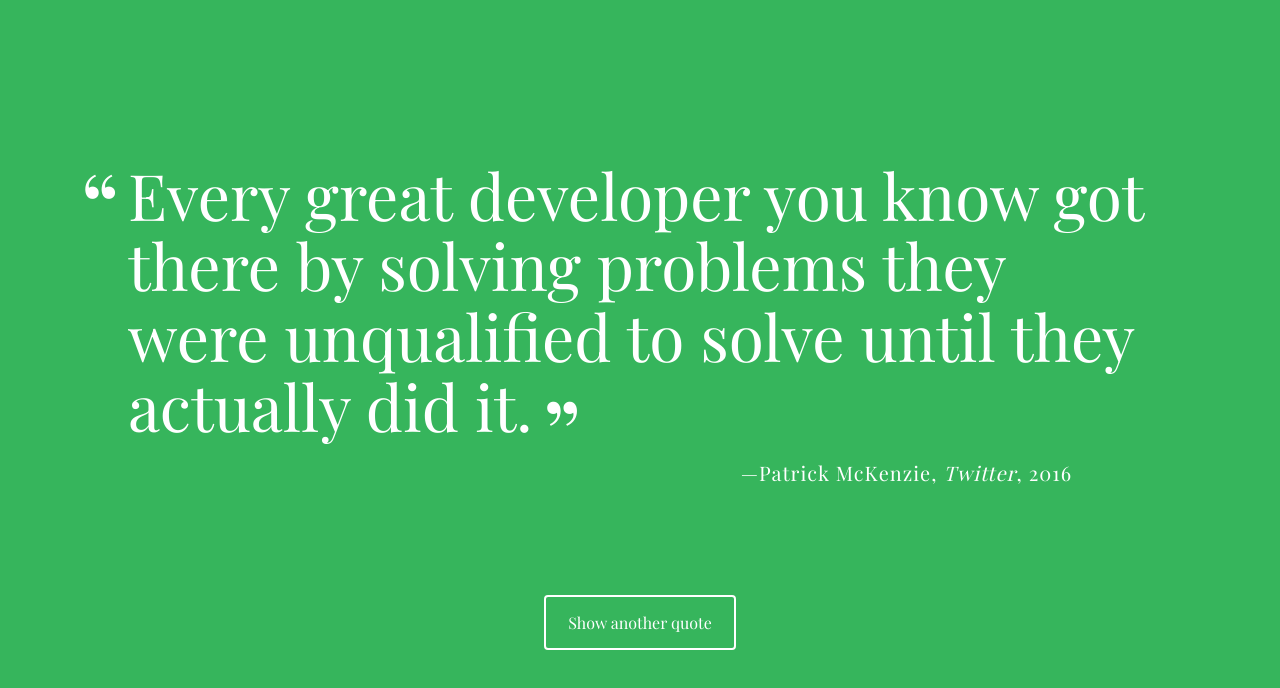
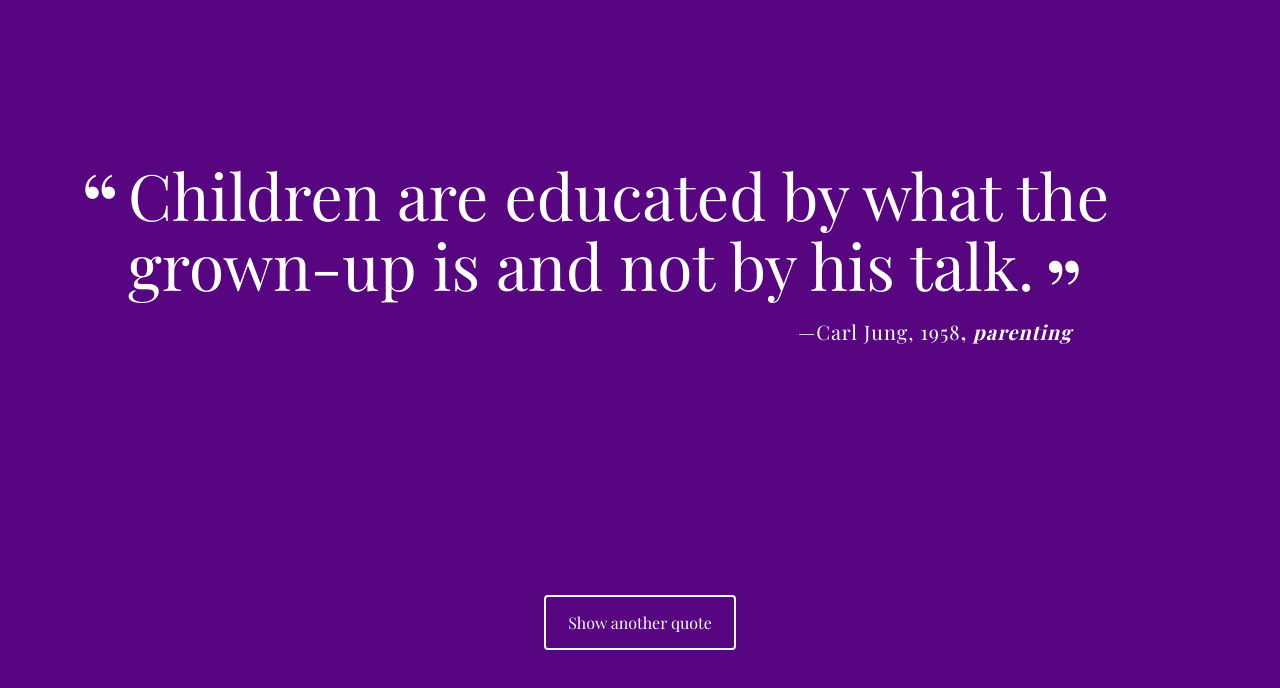
Before and after one commit to chinyeek/random_quote_generator, a plain HTML site: page index.html in a window 1280 px wide. Both pictures are taken after a click on the button "Show another quote". Drawn offline with nearby package versions, Linux system fonts and the light colour scheme; a web font is replaced by a local one.

Commit message:
Completed project

```diff
--- a/css/styles.css
+++ b/css/styles.css
@@ -71,6 +71,16 @@ body {
   font-style: normal;
 }
 
+.tag {
+  font-weight: bold;
+  font-style: italic;
+}
+
+.tag:before {
+  content: ", ";
+  font-style: normal;
+}
+
 #loadQuote {
   position: fixed;
   width: 12em;
--- a/index.html
+++ b/index.html
@@ -13,7 +13,7 @@
 
     <div id="quote-box">
       <p class="quote">Every great developer you know got there by solving problems they were unqualified to solve until they actually did it.</p>
-      <p class="source">Patrick McKenzie<span class="citation">Twitter</span><span class="year">2016</span></p>
+      <p class="source">Patrick McKenzie<span class="citation">Twitter</span><span class="year">2016</span><span class="tag">technology</span></p>
     </div>
 
     <button id="loadQuote">Show another quote</button>
--- a/js/script.js
+++ b/js/script.js
@@ -15,8 +15,50 @@ project 1 - A Random Quote Generator
   Use console.log() to log your array of quotes to the console.
 ***/
 
+//create the array of quote objects, with source, citation, year and tags.
 
-
+var quotes = [
+  {
+    quote: 'Life isn\'t about getting and having, it\'s about giving and being.',
+    source: 'Kevin Kruse',
+    citation: 'Forbes',
+    year: '2010',
+    tags: 'life'
+  },
+  {
+    quote: 'Every child is an artist. The problem is how to remain an artist once he grows up.',
+    source: 'Pablo Picasso',
+    citation: 'parenting.com',
+    year: '1965',
+    tags: 'parenting'
+  },
+  {
+    quote: 'Children are educated by what the grown-up is and not by his talk.',
+    source: 'Carl Jung',
+    year: '1958',
+    tags: 'parenting'
+  },
+  {
+    quote: 'Life is what happens to you while you\'re busy making other plans.',
+    source: 'John Lennon',
+    citation: 'Lennon remembers',
+    year: '1971',
+    tags: 'life'
+  },
+  {
+    quote: 'You don\'t have to be great to start, but you have to start to be great.',
+    source: 'Zig Ziglar',
+    citation: 'learninginbloom.com',
+    year: '2019',
+    tags: 'learning'
+  },
+  {
+    quote: 'Tell me and I forget. Teach me and I remember. Involve me and I learn.',
+    source: 'Benjamin Franklin',
+    citation: 'Wiki',
+    tags: 'learning'
+  }
+];
 
 /***
   Create the `getRandomQuote` function to:
@@ -24,8 +66,23 @@ project 1 - A Random Quote Generator
    - Cse the random number to `return` a random quote object from the `quotes` array.
 ***/
 
+//create the 'getRandomQuote' function to return a random quote from the array.
 
+function getRandomQuote () {
+  var randomNumber = Math.floor(Math.random() * quotes.length);
+  return quotes[randomNumber];
+}
 
+//create the 'getRandomColor' function to return a random color for the background and button
+
+function getRandomColor () {
+  var colorArray = [];
+  for (var i = 0; i < 3; i++) {
+    colorArray.push(Math.floor(Math.random() * 256));
+  }
+  var randomColor = 'rgb( ' + colorArray.join() + ' )';
+  return randomColor;
+}
 
 /***
  Create the `printQuote` function to:
@@ -39,8 +96,29 @@ project 1 - A Random Quote Generator
  - Don't forget to close that final `p` tag.
  - Set the `innerHTML` of the `quote-box` div to the HTML string.
  ***/
+//create the 'printQuote' function to print the random quote on the page with random colored background and matching random colored button
 
-
+function printQuote() {
+  var randomQuote = getRandomQuote();
+  var HTML ='';
+  HTML += '<p class="quote">' + randomQuote.quote + '</p>';
+  HTML += '<p class="source">' + randomQuote.source;
+  if (randomQuote.hasOwnProperty('citation')) {
+    HTML += '<span class="citation">' + randomQuote.citation + '</span>';
+  }
+  if (randomQuote.hasOwnProperty('year')) {
+    HTML += '<span class="year">' + randomQuote.year + '</span>';
+  }
+  if (randomQuote.hasOwnProperty('tags')) {
+    HTML += '<span class="tag">' + randomQuote.tags + '</span>';
+  }
+  HTML += '</p>';
+  document.getElementById("quote-box").innerHTML = HTML;
+  // add one Variable here to store the result of getRandomColor function. This will ensure the same color appear for Background and Button.
+  var generateRandomColor = getRandomColor();
+  document.body.style.background = generateRandomColor;
+  document.getElementById("loadQuote").style.background = generateRandomColor;
+}
 
 
 /***
@@ -52,5 +130,8 @@ project 1 - A Random Quote Generator
 
 document.getElementById('loadQuote').addEventListener("click", printQuote, false);
 
+//automatically show another random quote if no button was clicked for 20 seconds
 
-// Remember to delete the comments that came with this file, and replace them with your own code comments.
+var autoRefresh = window.setInterval(printQuote, 20000);
+
+document.getElementById("quote-box") = autoRefresh;
```
Lines whose indentation alone changed are shown as unchanged.
